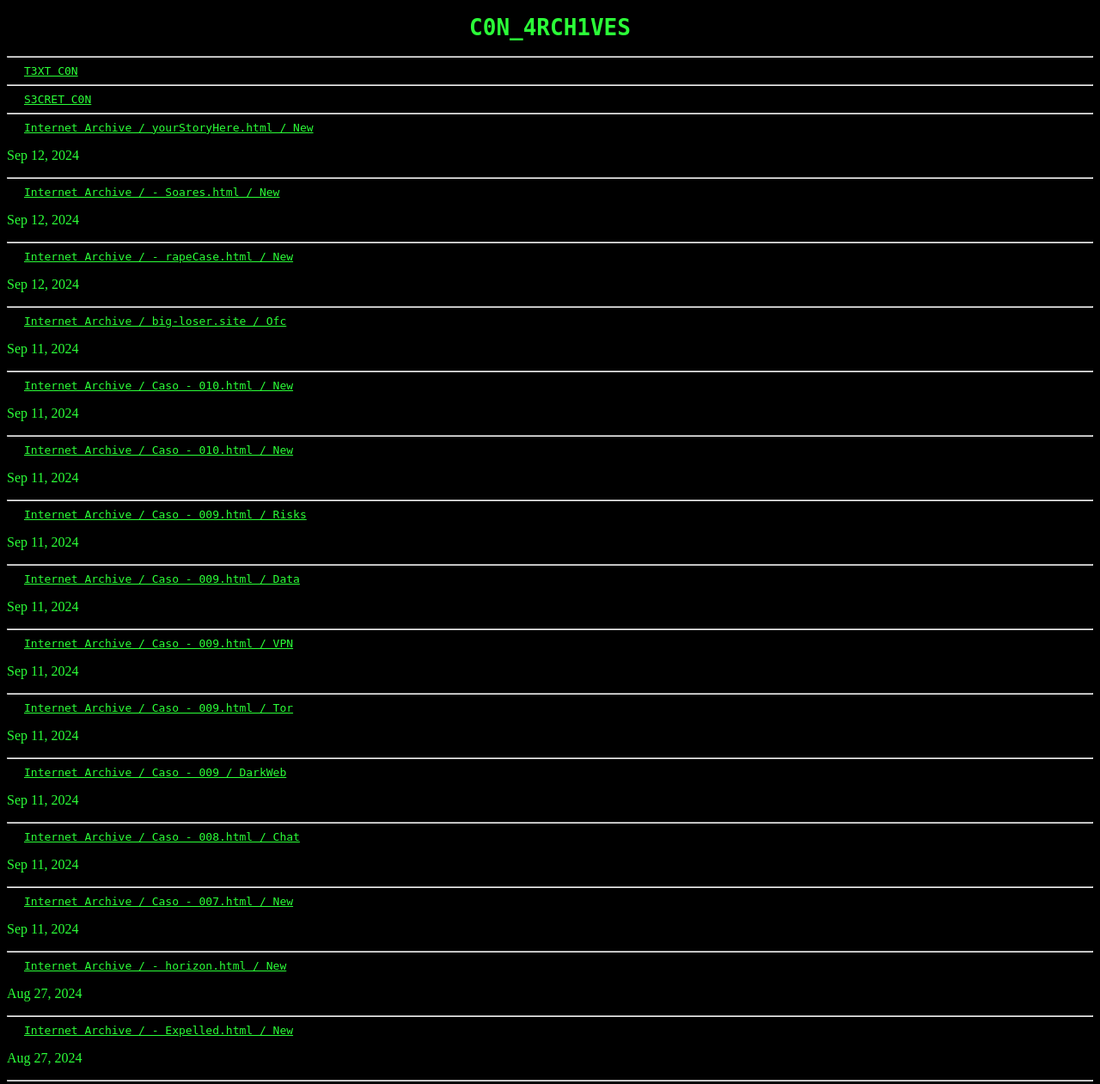
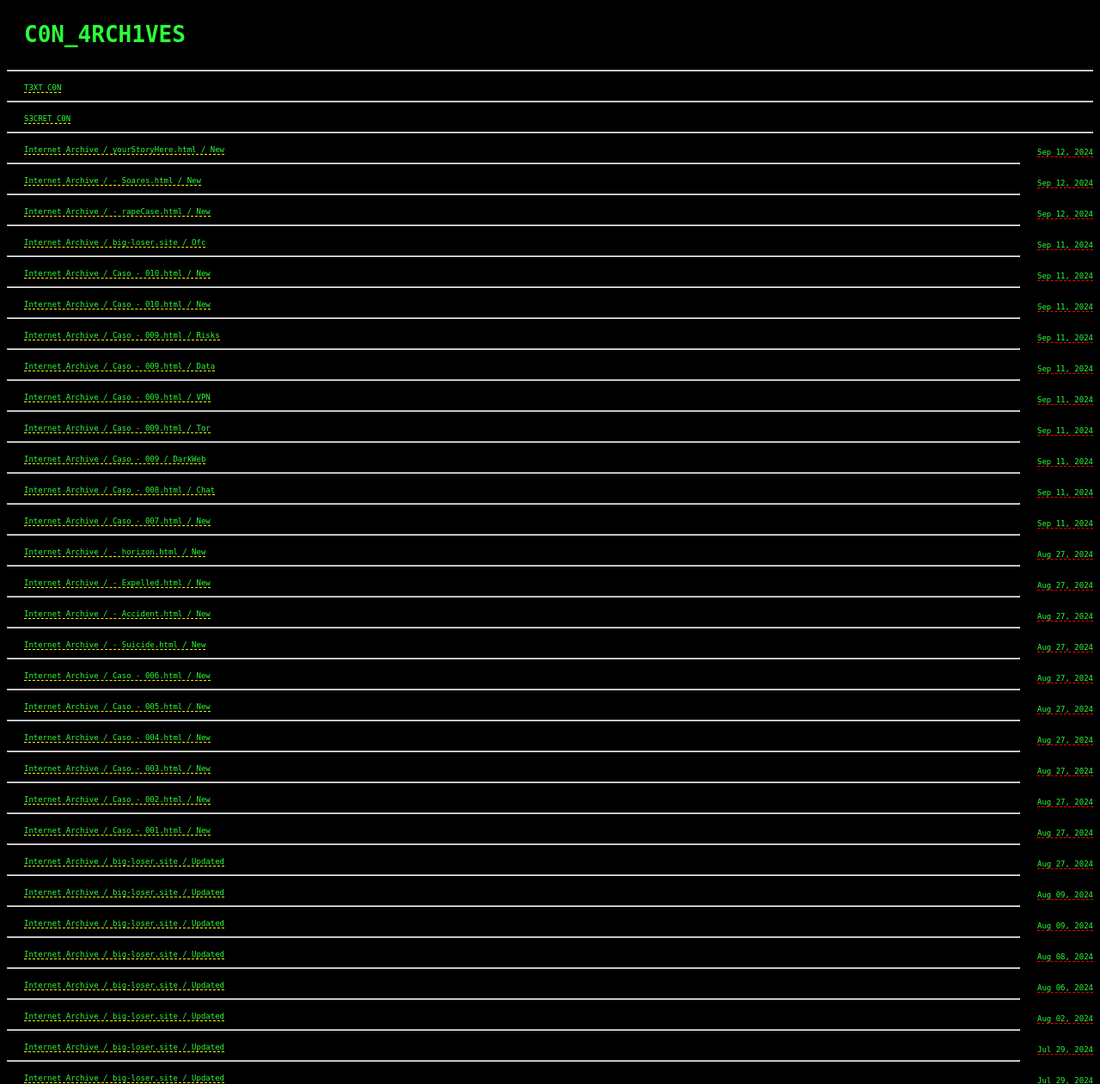
Before and after one commit to 3asyice/Noticias, a PHP site: page /Caso/004_4RCH1V3S.html in a window 1280 px wide. Shown: the top 1261 px of the page at 86% size. Run offline with PHP 8.4, Linux system fonts and the light colour scheme.

Commit message:
Update 004.css

```diff
--- a/Caso/004.css
+++ b/Caso/004.css
@@ -7,10 +7,21 @@ h1 {
 
 }
 h1, a {
-  color:rgba(43, 255, 56, 1);
+  color:rgba(43, 255, 56, 1);margin-left: 20px;display:inline-flex;
   font-family: monospace;
 }
+p {
+  float:right;
+  font-size: 9px;
+  font-family: monospace;
+  color:rgba(43, 255, 56, 1);margin-left: 20px;
+  display: inline-flex;
+border-bottom: 1px dashed rgba(255, 0, 0, 1);
+}
 a {
+  font-size: 9px;
+    text-decoration: none;
+    border-bottom: 1px dashed rgba(240, 255, 0, 1);
   margin-left: 20px;
-  display:block;
+  display:inline-flex;
 }
```
